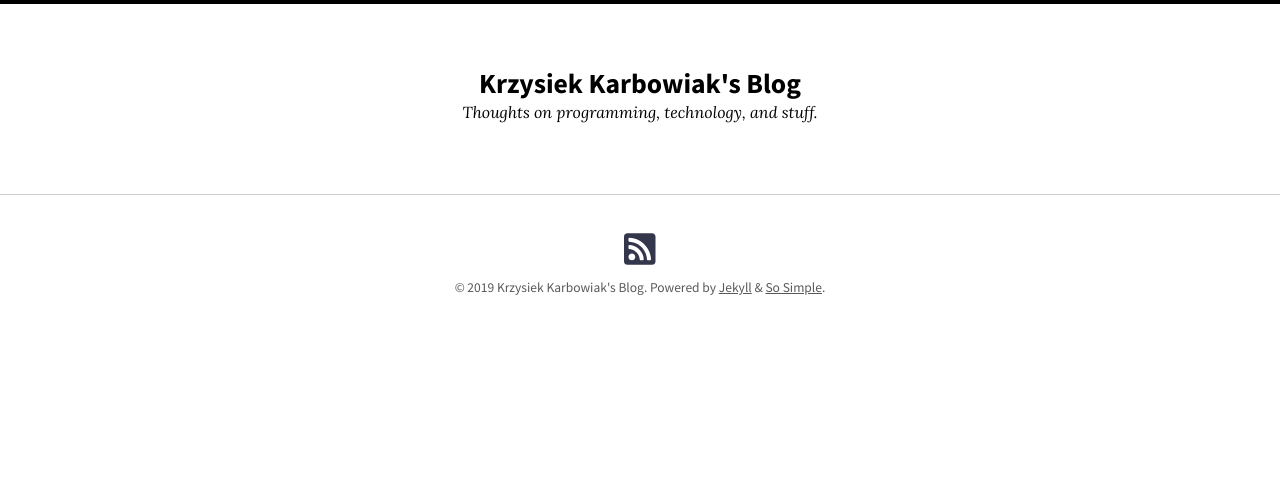
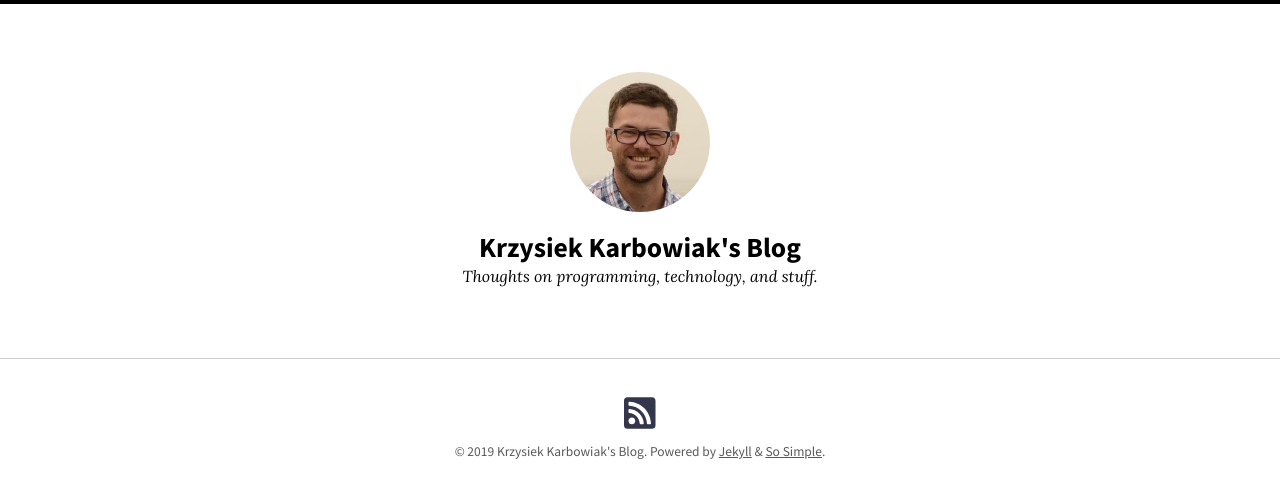
Before and after one commit to kkarbowiak/kkarbowiak.github.io, a Jekyll site: the page built from index.md, in a window 1280 px wide. Shown: the top 498 px of the page. Built offline with Jekyll 4.4.1, drawn with Linux system fonts in a browser that asks for light colours; nearby versions of some CDN libraries.

Commit message:
Add logo in config file

```diff
--- a/_config.yml
+++ b/_config.yml
@@ -20,7 +20,7 @@ title: "Krzysiek Karbowiak's Blog"
 description: "Thoughts on programming, technology, and stuff."
 baseurl: # the subpath of your site, e.g. "/blog"
 url: "https://kkarbowiak.github.io"
-logo: # path of site logo, e.g. "/images/logo.png"
+logo: "/images/kkarbowiak.jpg"
 date_format: "%Y-%m-%d %H:%M"
 read_time: # reading time estimates, e.g. true
 words_per_minute: # 200
```
